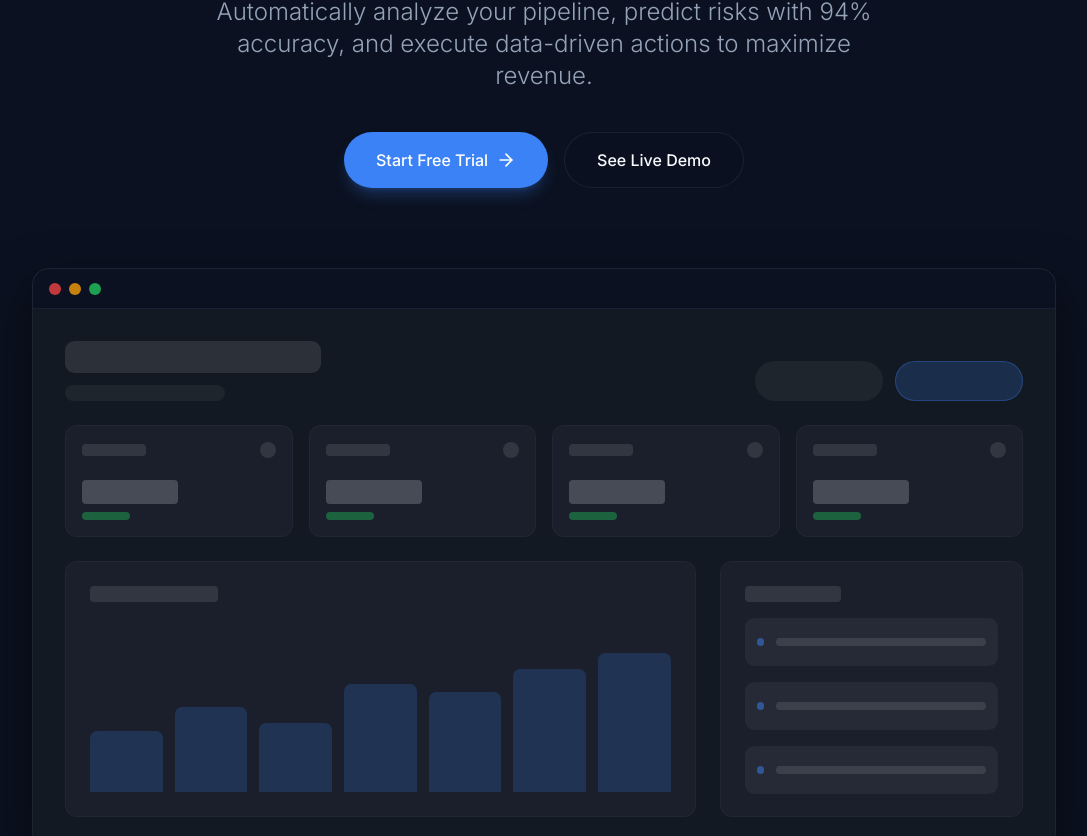
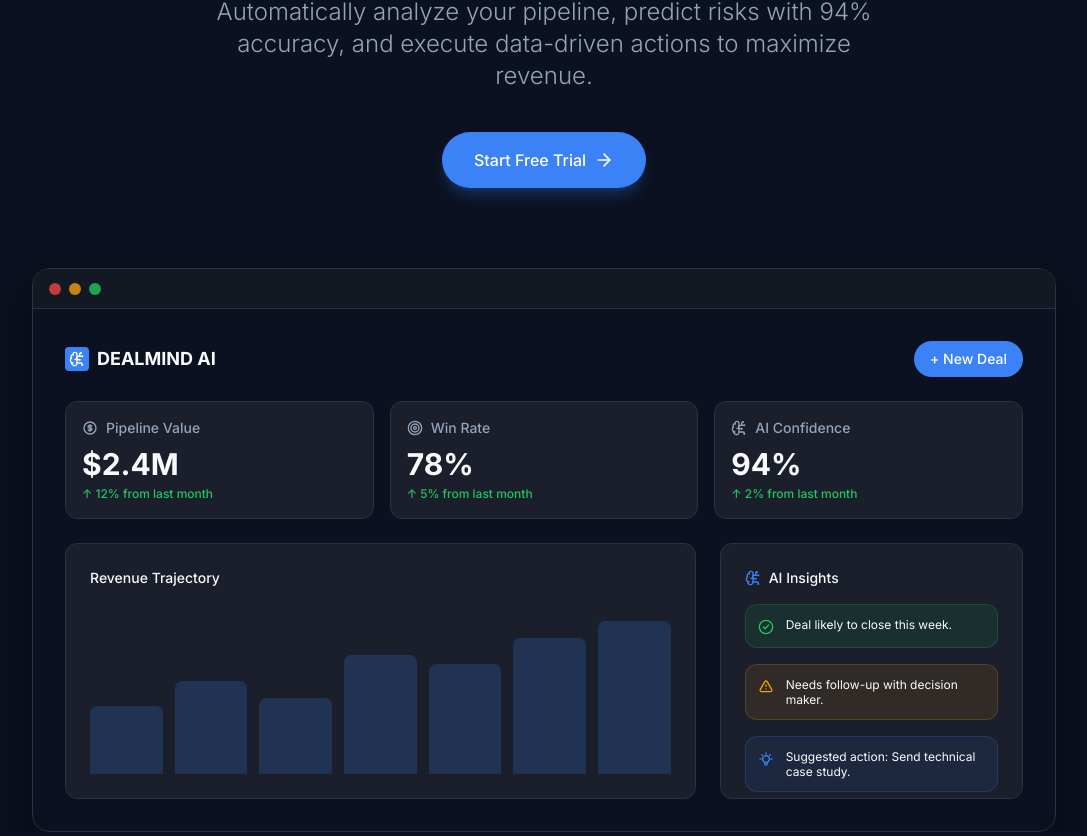
Before and after one commit to codewithabhishek08-eng/DEALMIND-Ai, a Next.js app: page / in a window 1280 px wide. Shown: the part 328-1164 px from the top of the page, without its empty margins (96-1183 px from the left). Built offline with nearby package versions, Linux system fonts and the light colour scheme.

Commit message:
fix: populate dashboard mockup preview, remove Watch Demo button

```diff
--- a/src/app/page.tsx
+++ b/src/app/page.tsx
@@ -165,11 +165,6 @@
                 Start Free Trial <ArrowRight className="ml-2 w-5 h-5" />
               </Button>
             </Link>
-            <a href="#dashboard-preview" onClick={scrollToPreview}>
-              <Button size="lg" variant="outline" className="h-14 px-8 text-base rounded-full bg-background/50 hover:bg-muted hover:scale-105 transition-all duration-200 border-border/50">
-                See Live Demo
-              </Button>
-            </a>
           </motion.div>
         </motion.div>
 
@@ -177,13 +172,14 @@
         <motion.div
           id="dashboard-preview"
           initial="hidden"
-          animate="visible"
+          whileInView="visible"
+          viewport={{ once: true, margin: "-100px" }}
           variants={mockupReveal}
           className="w-full max-w-5xl mx-auto mt-20 relative z-10"
         >
-          <div className="relative rounded-xl border border-border/50 bg-[#131922] shadow-[0_20px_50px_rgba(0,0,0,0.5)] overflow-hidden">
+          <div className="relative rounded-xl border border-[#2A3142] bg-[#0B1120] shadow-[0_20px_50px_rgba(0,0,0,0.5)] overflow-hidden text-[#F8FAFC]">
             {/* Browser Chrome */}
-            <div className="h-10 border-b border-border/50 bg-[#0B1120] flex items-center px-4 gap-2">
+            <div className="h-10 border-b border-[#2A3142] bg-[#131922] flex items-center px-4 gap-2">
               <div className="w-3 h-3 rounded-full bg-destructive/80" />
               <div className="w-3 h-3 rounded-full bg-warning/80" />
               <div className="w-3 h-3 rounded-full bg-success/80" />
@@ -192,58 +188,90 @@
             {/* Dashboard Mockup Content */}
             <div className="p-6 md:p-8 space-y-6">
               {/* Header Mock */}
-              <div className="flex justify-between items-end">
-                <div className="space-y-3">
-                  <div className="h-8 w-64 bg-foreground/10 rounded-md" />
-                  <div className="h-4 w-40 bg-foreground/5 rounded-md" />
+              <div className="flex justify-between items-center">
+                <div className="flex items-center gap-2 font-bold text-lg">
+                  <div className="w-6 h-6 rounded bg-primary flex items-center justify-center text-white">
+                    <BrainCircuit className="w-4 h-4" />
+                  </div>
+                  DEALMIND AI
                 </div>
                 <div className="hidden md:flex gap-3">
-                  <div className="h-10 w-32 bg-foreground/5 rounded-full" />
-                  <div className="h-10 w-32 bg-primary/20 border border-primary/30 rounded-full" />
+                  <div className="h-9 px-4 bg-primary text-white text-sm font-medium flex items-center justify-center rounded-full">
+                    + New Deal
+                  </div>
                 </div>
               </div>
 
               {/* KPI Cards Mock */}
-              <div className="grid grid-cols-2 md:grid-cols-4 gap-4">
-                {[1, 2, 3, 4].map((i) => (
-                  <div key={i} className="h-28 bg-[#1A1F2B] rounded-lg border border-border/40 p-4 flex flex-col justify-between">
-                    <div className="flex justify-between items-center">
-                      <div className="h-3 w-16 bg-foreground/10 rounded" />
-                      <div className="h-4 w-4 rounded-full bg-foreground/10" />
-                    </div>
-                    <div className="space-y-2">
-                      <div className="h-6 w-24 bg-foreground/20 rounded" />
-                      <div className="h-2 w-12 bg-success/40 rounded" />
-                    </div>
+              <div className="grid grid-cols-1 md:grid-cols-3 gap-4">
+                {/* Card 1 */}
+                <div className="bg-[#1A1F2B] rounded-lg border border-[#2A3142] p-4 flex flex-col justify-between">
+                  <div className="flex items-center text-sm font-medium text-[#94A3B8] mb-2">
+                    <svg className="w-4 h-4 mr-2" fill="none" stroke="currentColor" viewBox="0 0 24 24"><path strokeLinecap="round" strokeLinejoin="round" strokeWidth={2} d="M12 8c-1.657 0-3 .895-3 2s1.343 2 3 2 3 .895 3 2-1.343 2-3 2m0-8c1.11 0 2.08.402 2.599 1M12 8V7m0 1v8m0 0v1m0-1c-1.11 0-2.08-.402-2.599-1M21 12a9 9 0 11-18 0 9 9 0 0118 0z" /></svg>
+                    Pipeline Value
                   </div>
-                ))}
+                  <div className="text-3xl font-bold mb-1">$2.4M</div>
+                  <div className="text-xs text-[#22C55E] font-medium">↑ 12% from last month</div>
+                </div>
+                {/* Card 2 */}
+                <div className="bg-[#1A1F2B] rounded-lg border border-[#2A3142] p-4 flex flex-col justify-between">
+                  <div className="flex items-center text-sm font-medium text-[#94A3B8] mb-2">
+                    <Target className="w-4 h-4 mr-2" />
+                    Win Rate
+                  </div>
+                  <div className="text-3xl font-bold mb-1">78%</div>
+                  <div className="text-xs text-[#22C55E] font-medium">↑ 5% from last month</div>
+                </div>
+                {/* Card 3 */}
+                <div className="bg-[#1A1F2B] rounded-lg border border-[#2A3142] p-4 flex flex-col justify-between">
+                  <div className="flex items-center text-sm font-medium text-[#94A3B8] mb-2">
+                    <BrainCircuit className="w-4 h-4 mr-2" />
+                    AI Confidence
+                  </div>
+                  <div className="text-3xl font-bold mb-1">94%</div>
+                  <div className="text-xs text-[#22C55E] font-medium">↑ 2% from last month</div>
+                </div>
               </div>
 
-              {/* Chart Mock */}
+              {/* Chart & Insights Mock */}
               <div className="grid grid-cols-1 md:grid-cols-3 gap-6">
-                <div className="md:col-span-2 h-64 bg-[#1A1F2B] rounded-lg border border-border/40 p-6 flex flex-col justify-end gap-2 relative overflow-hidden">
-                  <div className="absolute top-6 left-6 h-4 w-32 bg-foreground/10 rounded" />
+                {/* Chart */}
+                <div className="md:col-span-2 h-64 bg-[#1A1F2B] rounded-lg border border-[#2A3142] p-6 flex flex-col relative overflow-hidden">
+                  <div className="text-sm font-medium mb-4">Revenue Trajectory</div>
                   {/* CSS Chart Bars */}
-                  <div className="flex items-end gap-3 h-3/4 mt-auto">
+                  <div className="flex items-end gap-3 h-full mt-auto">
                     {[40, 55, 45, 70, 65, 80, 90].map((h, i) => (
                       <motion.div
                         key={i}
-                        className="flex-1 bg-primary/20 rounded-t-sm"
+                        className="flex-1 bg-primary/20 hover:bg-primary/40 rounded-t-sm transition-colors"
                         initial={{ height: 0 }}
-                        animate={{ height: `${h}%` }}
-                        transition={{ delay: 1 + i * 0.1, duration: 0.8, ease: "easeOut" }}
+                        whileInView={{ height: `${h}%` }}
+                        viewport={{ once: true }}
+                        transition={{ delay: 0.5 + i * 0.1, duration: 0.8, ease: "easeOut" }}
                       />
                     ))}
                   </div>
                 </div>
-                <div className="h-64 bg-[#1A1F2B] rounded-lg border border-border/40 p-6 space-y-4">
-                  <div className="h-4 w-24 bg-foreground/10 rounded mb-4" />
-                  {[1, 2, 3].map((i) => (
-                    <div key={i} className="h-12 bg-foreground/5 rounded-md w-full flex items-center px-3 gap-3">
-                      <div className="w-2 h-2 rounded-full bg-primary/50" />
-                      <div className="h-2 w-full bg-foreground/10 rounded" />
-                    </div>
-                  ))}
+
+                {/* Insights */}
+                <div className="h-64 bg-[#1A1F2B] rounded-lg border border-[#2A3142] p-6 flex flex-col gap-4">
+                  <div className="text-sm font-medium flex items-center gap-2">
+                    <BrainCircuit className="w-4 h-4 text-primary" />
+                    AI Insights
+                  </div>
+
+                  <div className="flex items-start gap-3 p-3 rounded-lg bg-[#22C55E]/10 border border-[#22C55E]/20">
+                    <CheckCircle2 className="w-4 h-4 text-[#22C55E] shrink-0 mt-0.5" />
+                    <div className="text-xs leading-tight">Deal likely to close this week.</div>
+                  </div>
+                  <div className="flex items-start gap-3 p-3 rounded-lg bg-[#F59E0B]/10 border border-[#F59E0B]/20">
+                    <svg className="w-4 h-4 text-[#F59E0B] shrink-0 mt-0.5" fill="none" stroke="currentColor" viewBox="0 0 24 24"><path strokeLinecap="round" strokeLinejoin="round" strokeWidth={2} d="M12 9v2m0 4h.01m-6.938 4h13.856c1.54 0 2.502-1.667 1.732-3L13.732 4c-.77-1.333-2.694-1.333-3.464 0L3.34 16c-.77 1.333.192 3 1.732 3z" /></svg>
+                    <div className="text-xs leading-tight">Needs follow-up with decision maker.</div>
+                  </div>
+                  <div className="flex items-start gap-3 p-3 rounded-lg bg-primary/10 border border-primary/20">
+                    <svg className="w-4 h-4 text-primary shrink-0 mt-0.5" fill="none" stroke="currentColor" viewBox="0 0 24 24"><path strokeLinecap="round" strokeLinejoin="round" strokeWidth={2} d="M9.663 17h4.673M12 3v1m6.364 1.636l-.707.707M21 12h-1M4 12H3m3.343-5.657l-.707-.707m2.828 9.9a5 5 0 117.072 0l-.548.547A3.374 3.374 0 0014 18.469V19a2 2 0 11-4 0v-.531c0-.895-.356-1.754-.988-2.386l-.548-.547z" /></svg>
+                    <div className="text-xs leading-tight">Suggested action: Send technical case study.</div>
+                  </div>
                 </div>
               </div>
             </div>
```
